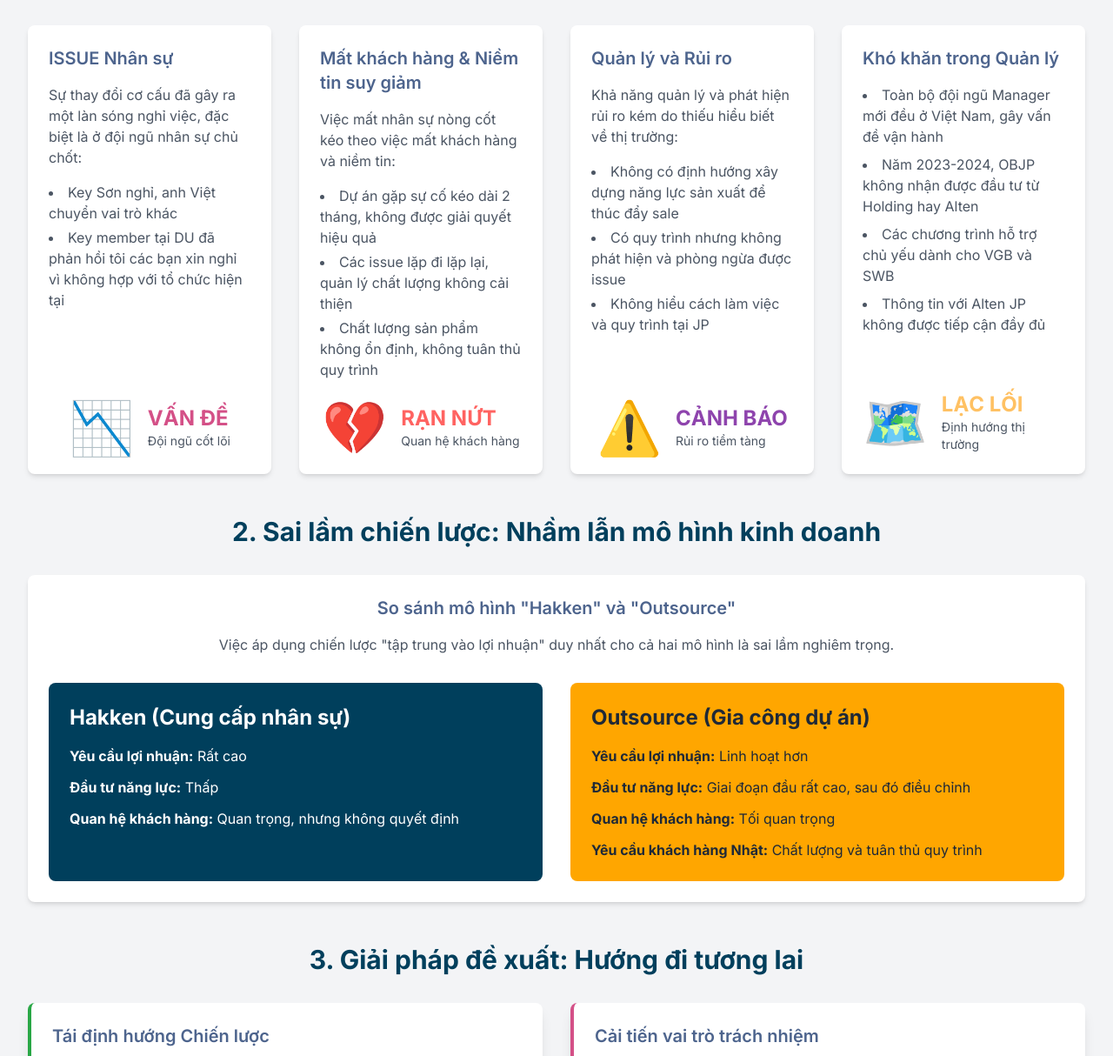
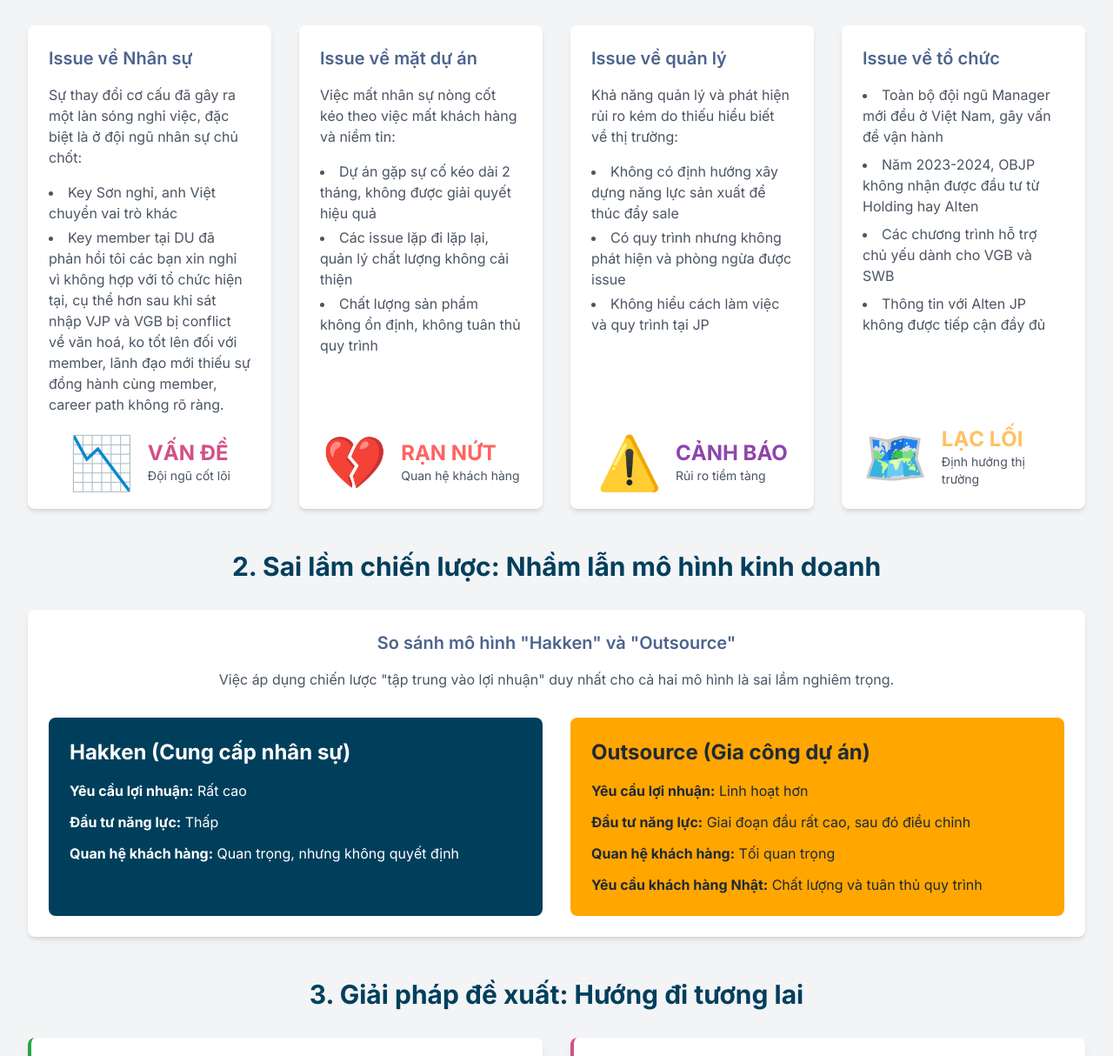
Before and after one commit to DungVD1/OBJ.github.io, a plain HTML site: page index.html in a window 1280 px wide. Shown: the part 415-1629 px from the top of the page at 87% size. Drawn offline with nearby package versions, Linux system fonts and the light colour scheme.

Commit message:
Update index.html

```diff
--- a/index.html
+++ b/index.html
@@ -45,12 +45,12 @@
                 <div class="grid grid-cols-1 md:grid-cols-2 lg:grid-cols-4 gap-8">
                     <!-- Issue Nhân sự -->
                     <div class="bg-white rounded-lg shadow-md p-6 flex flex-col">
-                        <h3 class="text-xl font-semibold text-[#4d648d] mb-4">ISSUE Nhân sự</h3>
+                        <h3 class="text-xl font-semibold text-[#4d648d] mb-4">Issue về Nhân sự</h3>
                         <div class="flex-grow">
                             <p class="text-gray-600 mb-4">Sự thay đổi cơ cấu đã gây ra một làn sóng nghỉ việc, đặc biệt là ở đội ngũ nhân sự chủ chốt:</p>
                             <ul class="list-disc list-inside text-gray-600 space-y-1">
                                 <li>Key Sơn nghỉ, anh Việt chuyển vai trò khác</li>
-                                <li>Key member tại DU đã phản hồi tôi các bạn xin nghỉ vì không hợp với tổ chức hiện tại</li>
+                                <li>Key member tại DU đã phản hồi tôi các bạn xin nghỉ vì không hợp với tổ chức hiện tại, cụ thể hơn sau khi sát nhập VJP và VGB bị conflict về văn hoá, ko tốt lên đối với member, lãnh đạo mới thiếu sự đồng hành cùng member, career path không rõ ràng.</li>
                             </ul>
                         </div>
                         <div class="flex items-center justify-center space-x-4 mt-6">
@@ -64,7 +64,7 @@
 
                     <!-- Mất khách hàng -->
                     <div class="bg-white rounded-lg shadow-md p-6 flex flex-col">
-                        <h3 class="text-xl font-semibold text-[#4d648d] mb-4">Mất khách hàng & Niềm tin suy giảm</h3>
+                        <h3 class="text-xl font-semibold text-[#4d648d] mb-4">Issue về mặt dự án</h3>
                         <div class="flex-grow">
                             <p class="text-gray-600 mb-4">Việc mất nhân sự nòng cốt kéo theo việc mất khách hàng và niềm tin:</p>
                             <ul class="list-disc list-inside text-gray-600 space-y-1">
@@ -84,7 +84,7 @@
 
                     <!-- Quản lý và Rủi ro -->
                     <div class="bg-white rounded-lg shadow-md p-6 flex flex-col">
-                        <h3 class="text-xl font-semibold text-[#4d648d] mb-4">Quản lý và Rủi ro</h3>
+                        <h3 class="text-xl font-semibold text-[#4d648d] mb-4">Issue về quản lý</h3>
                         <div class="flex-grow">
                             <p class="text-gray-600 mb-4">Khả năng quản lý và phát hiện rủi ro kém do thiếu hiểu biết về thị trường:</p>
                             <ul class="list-disc list-inside text-gray-600 space-y-1">
@@ -104,7 +104,7 @@
 
                     <!-- Khó khăn Quản lý -->
                     <div class="bg-white rounded-lg shadow-md p-6 flex flex-col">
-                        <h3 class="text-xl font-semibold text-[#4d648d] mb-4">Khó khăn trong Quản lý</h3>
+                        <h3 class="text-xl font-semibold text-[#4d648d] mb-4">Issue về tổ chức</h3>
                         <div class="flex-grow">
                             <ul class="list-disc list-inside text-gray-600 space-y-2">
                                 <li>Toàn bộ đội ngũ Manager mới đều ở Việt Nam, gây vấn đề vận hành</li>
@@ -172,7 +172,7 @@
 
                     <!-- Cải tiến vai trò -->
                     <div class="bg-white rounded-lg shadow-lg p-6 border-l-4 border-[#d45087]">
-                        <h3 class="text-xl font-semibold text-[#4d648d] mb-4">Cải tiến vai trò trách nhiệm</h3>
+                        <h3 class="text-xl font-semibold text-[#4d648d] mb-4">Cải tiến về vai trò trách nhiệm</h3>
                         <ul class="list-disc list-inside text-gray-600 space-y-2">
                             <li>Cần manager hiểu thị trường với nhiều năm kinh nghiệm tại JP</li>
                             <li>Đưa ra chiến lược rõ ràng cần focus vào hình thức nào</li>
@@ -191,7 +191,6 @@
 
         <!-- Footer -->
         <footer class="text-center mt-12 pt-8 border-t border-gray-300">
-            <p class="text-gray-500">Báo cáo được tạo tự động dựa trên dữ liệu nội bộ. Cập nhật: 2/9/2025</p>
         </footer>
     </div>
 
```
